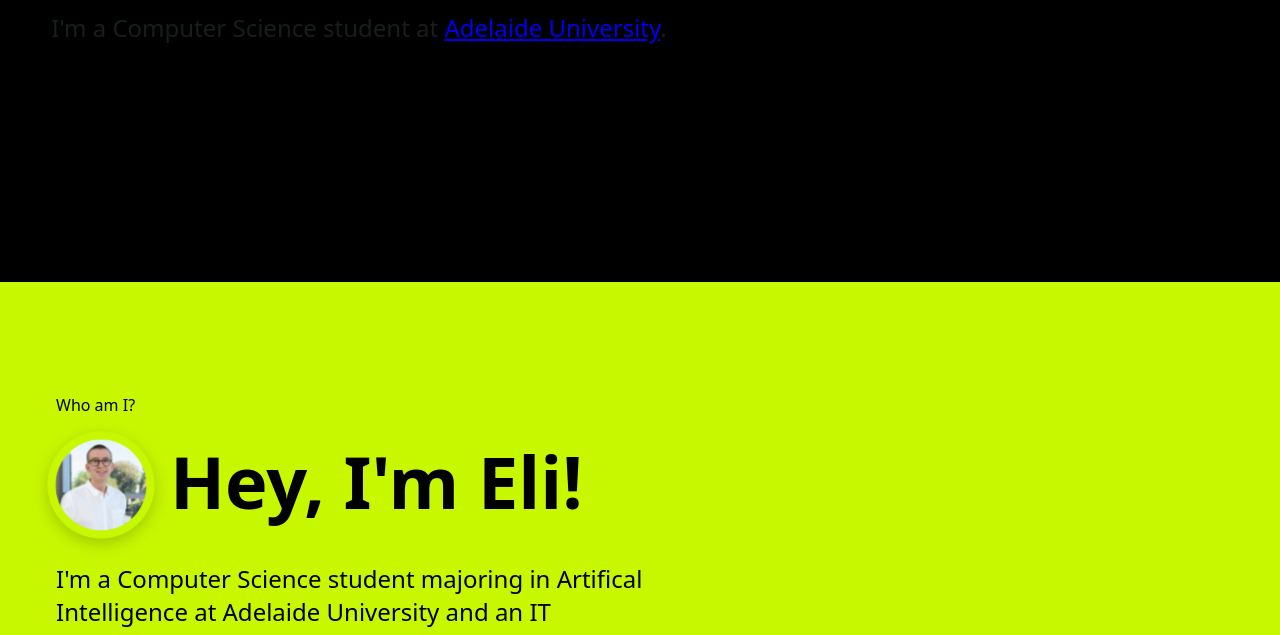
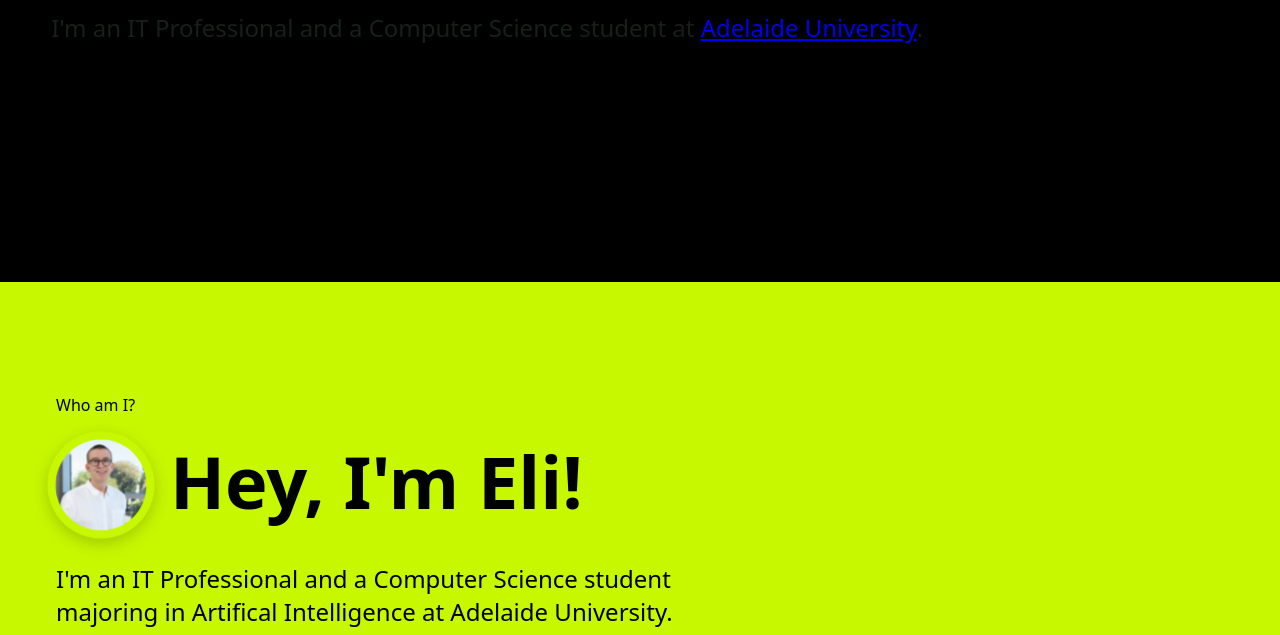
Before and after one commit to elibessen/elibessen.github.io, a website: page src/index.pug in a window 1280 px wide. Shown: the part 478-1113 px from the top of the page. Drawn offline with nearby package versions, Linux system fonts and the light colour scheme; files that its build step writes are made by us from their sources; no server answers; files whose address does not match are found by name.

Commit message:
updated: reworded intro etc

```diff
--- a/src/index.pug
+++ b/src/index.pug
@@ -50,7 +50,7 @@
           span#typewriter.text-gradient
           span.cursor |
         p
-          | I&apos;m a Computer Science student at
+          | I&apos;m an IT Professional and a Computer Science student at
           a(href='https://adelaideuni.edu.au' target='_blank') Adelaide University
           | .
     #bottomcontainer
@@ -64,8 +64,8 @@
                 h1 Hey, I&apos;m Eli!
               h3
               h3
-                | I&apos;m a Computer Science student majoring in Artifical
-                | Intelligence at Adelaide University and an IT Professional.
+                | I&apos;m an IT Professional and a Computer Science student majoring in Artifical
+                | Intelligence at Adelaide University.
               // <h5>I&apos;m a free lance developer looking to develop new and exciting applications.</h5>
             #specialties
               a(href='https://firebase.google.com/' target='_blank')
```
Also changed, not shown: docs/index.html.
